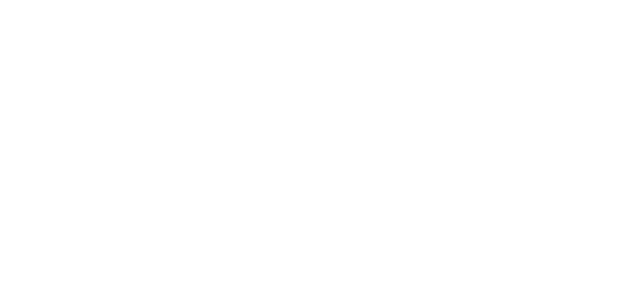
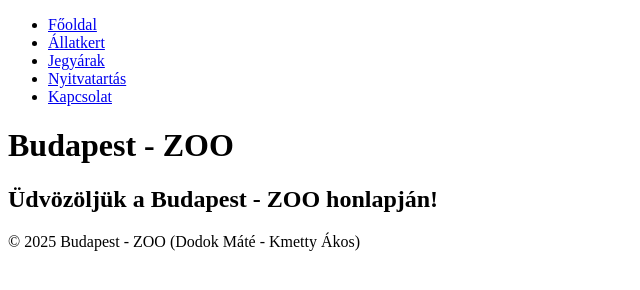
Before and after one commit to DodokMate/allatkert_web_projekt, a plain HTML site: page index.html in a window 1280 px wide. Shown: the whole page, without its empty margins (0-640 px from the left). Drawn offline with Linux system fonts and the light colour scheme.

Commit message:
Az oldal felépítésének megkezdése

```diff
--- a/index.html
+++ b/index.html
@@ -3,9 +3,34 @@
 <head>
     <meta charset="UTF-8">
     <meta name="viewport" content="width=device-width, initial-scale=1.0">
+    <link rel="stylesheet" href="style.css">
+    <link rel="stylesheet" href="script.js">
     <title>Budapest - ZOO</title>
 </head>
+
 <body>
+    <div>
+        <nav>
+            <ul>
+                <li><a href="fooldal">Főoldal</a></li>
+                <li><a href="zoo">Állatkert</a></li>
+                <li><a href="jegyarak">Jegyárak</a></li>
+                <li><a href="nyitvatartas">Nyitvatartás</a></li>
+                <li><a href="kapcsolat">Kapcsolat</a></li>
+            </ul>
+        </nav>
 
+        <header>
+            <h1>Budapest - ZOO</h1>
+        </header>
+
+        <div>
+            <h2>Üdvözöljük a Budapest - ZOO honlapján!</h2>
+        </div>
+
+        <footer>
+            <p>&copy; 2025 Budapest - ZOO (Dodok Máté - Kmetty Ákos)</p>
+        </footer>
+    </div>
 </body>
 </html>
```
